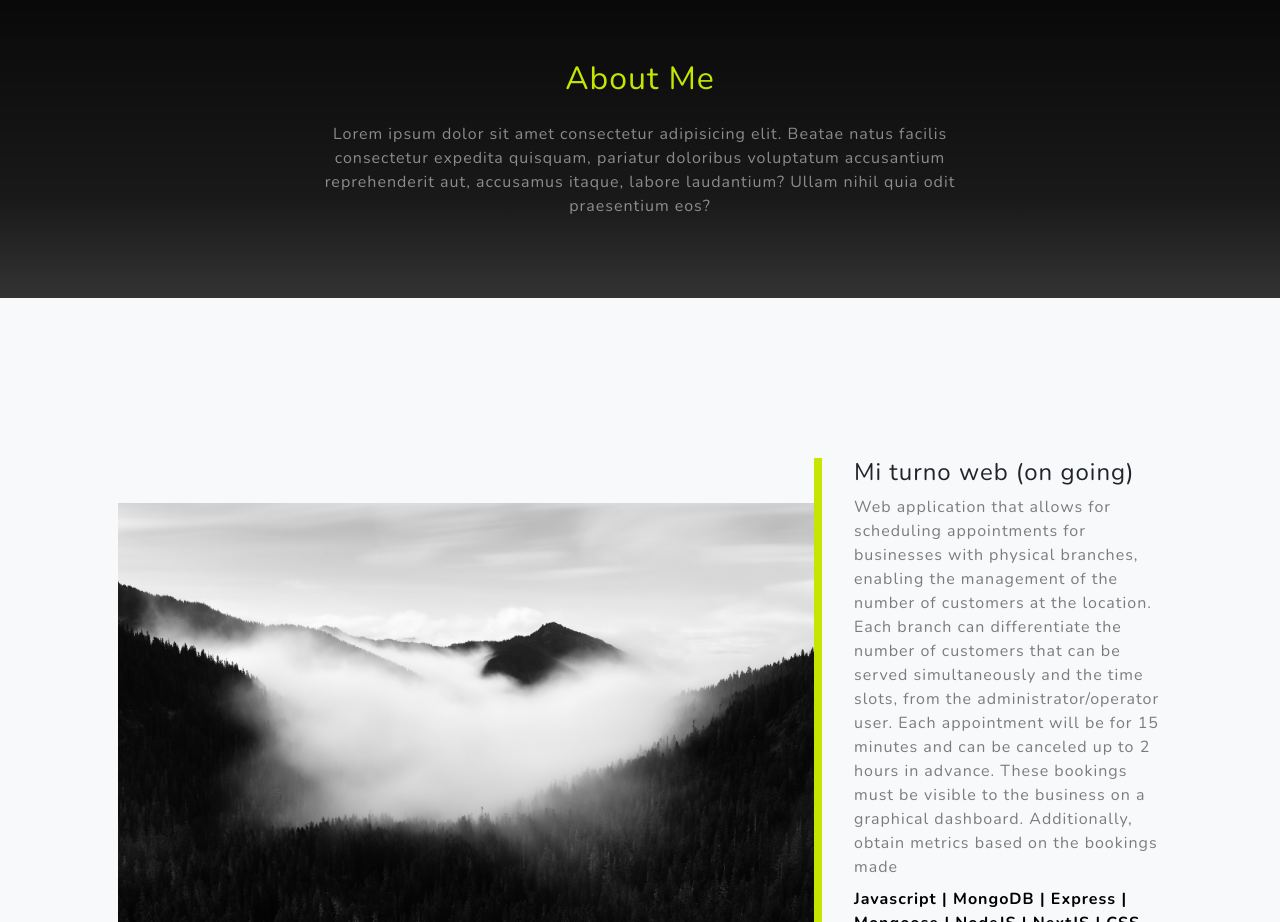
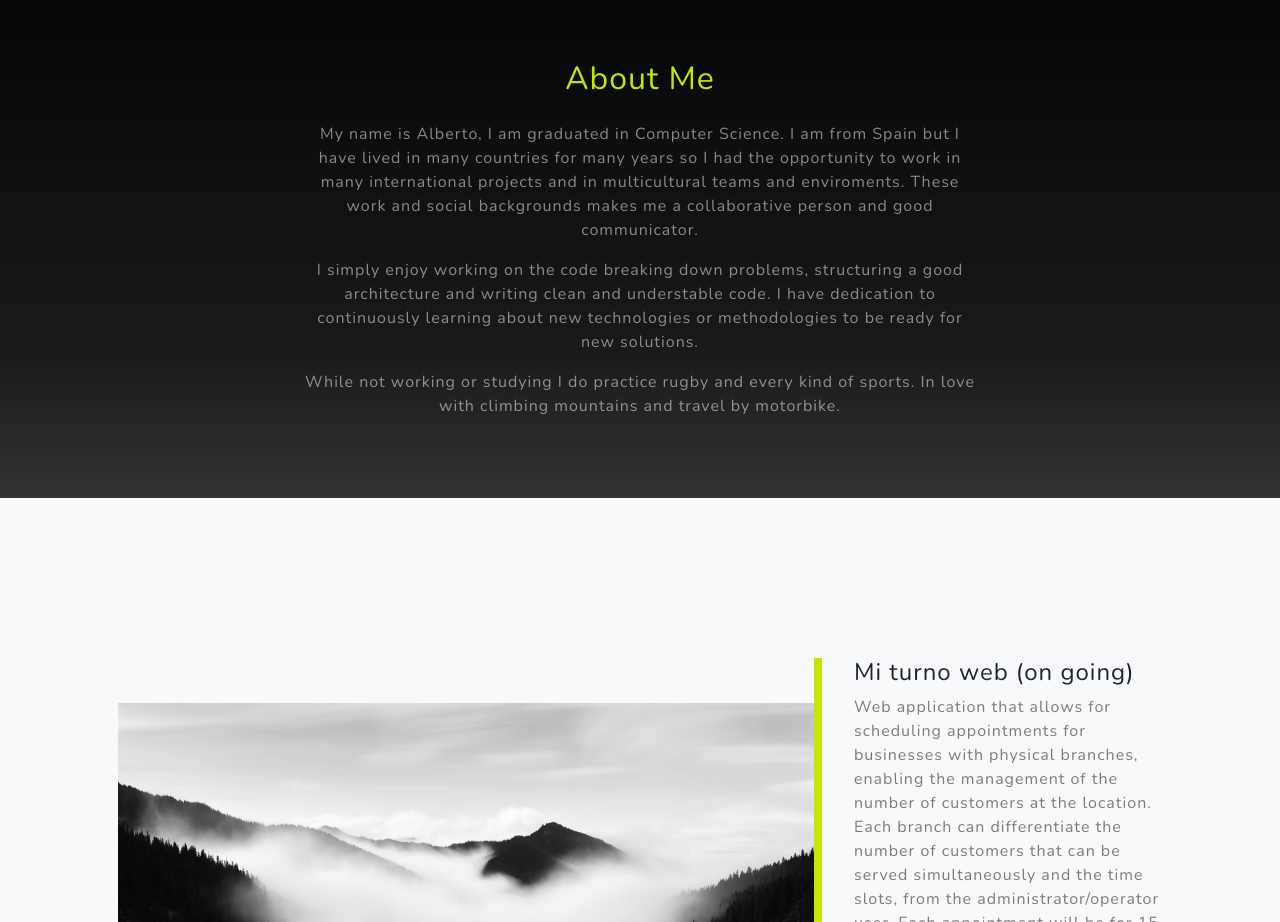
Before and after one commit to afcarrillo/portfolio, a Next.js app: page / in a window 1280 px wide. Shown: the part 900-1822 px from the top of the page. Built offline with nearby package versions, Linux system fonts and the light colour scheme.

Commit message:
completado el about me

```diff
--- a/pages/components/About.jsx
+++ b/pages/components/About.jsx
@@ -5,11 +5,23 @@ export default function About() {
         <div className="row gx-4 gx-lg-5 justify-content-center">
           <div className="col-lg-8">
             <h2 className="text-primary mb-4">About Me</h2>
+            <p className="text-white-50 mb-3">
+              My name is Alberto, I am graduated in Computer Science. I am from
+              Spain but I have lived in many countries for many years so I had
+              the opportunity to work in many international projects and in
+              multicultural teams and enviroments. These work and social
+              backgrounds makes me a collaborative person and good communicator.
+            </p>
+            <p className="text-white-50 mb-3">
+              I simply enjoy working on the code breaking down problems,
+              structuring a good architecture and writing clean and understable
+              code. I have dedication to continuously learning about new
+              technologies or methodologies to be ready for new solutions.
+            </p>
             <p className="text-white-50">
-              Lorem ipsum dolor sit amet consectetur adipisicing elit. Beatae
-              natus facilis consectetur expedita quisquam, pariatur doloribus
-              voluptatum accusantium reprehenderit aut, accusamus itaque, labore
-              laudantium? Ullam nihil quia odit praesentium eos?
+              While not working or studying I do practice rugby and every kind
+              of sports. In love with climbing mountains and travel by
+              motorbike.
             </p>
           </div>
         </div>
```
